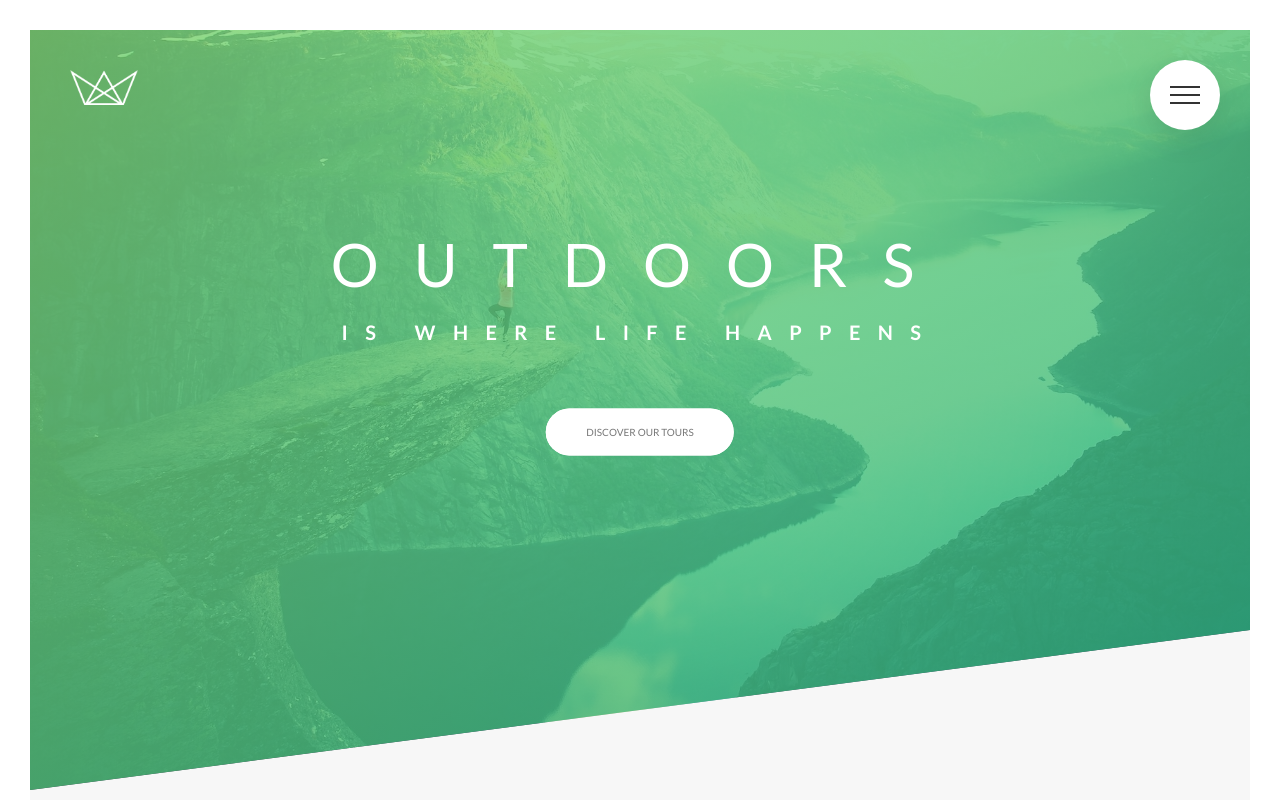
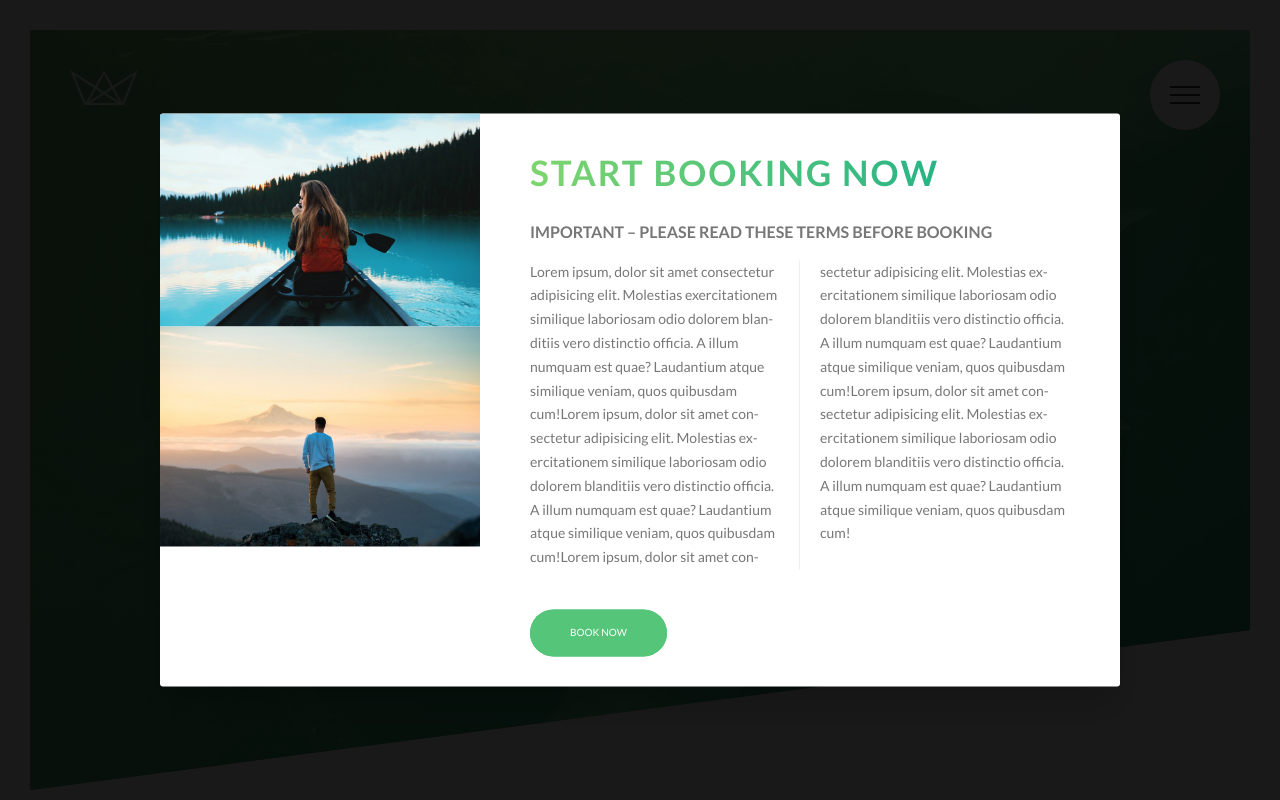
Before and after one commit to fajfara/naturetours, a website: page index.html in a window 1280 px wide. Shown: the top 800 px of the page. Drawn offline with Linux system fonts and the light colour scheme.

Commit message:
New day new stuff

```diff
--- a/index.html
+++ b/index.html
@@ -482,6 +482,30 @@
         </section>
         -->
 
+        <div class="popup">
+            <div class="popup__content">
+                <div class="popup__left">
+                    <img src="img/nat-8.jpg" alt="Tour Photo" class="popup__img">
+                    <img src="img/nat-9.jpg" alt="Tour photo" class="popup__img">
+                </div>
+                <div class="popup__right">
+                    <h2 class="heading-secondary u-margin-bottom-small">Start booking now</h2>
+                    <h3 class="heading-third u-margin-bottom-small">Important &ndash; Please read these terms before booking</h3>
+                    <p class="popup__text">
+                        Lorem ipsum, dolor sit amet consectetur adipisicing elit. Molestias exercitationem similique
+                         laboriosam odio dolorem blanditiis vero distinctio officia. A illum numquam est quae? Laudantium
+                         atque similique veniam, quos quibusdam cum!Lorem ipsum, dolor sit amet consectetur adipisicing elit. Molestias exercitationem similique
+                         laboriosam odio dolorem blanditiis vero distinctio officia. A illum numquam est quae? Laudantium
+                         atque similique veniam, quos quibusdam cum!Lorem ipsum, dolor sit amet consectetur adipisicing elit. Molestias exercitationem similique
+                         laboriosam odio dolorem blanditiis vero distinctio officia. A illum numquam est quae? Laudantium
+                         atque similique veniam, quos quibusdam cum!Lorem ipsum, dolor sit amet consectetur adipisicing elit. Molestias exercitationem similique
+                         laboriosam odio dolorem blanditiis vero distinctio officia. A illum numquam est quae? Laudantium
+                         atque similique veniam, quos quibusdam cum!
+                    </p>
+                    <a href="#" class="btn btn--green">Book now</a>
+                </div>
+            </div>
+        </div>
 
 
 
--- a/sass/abstract/_mixins.scss
+++ b/sass/abstract/_mixins.scss
@@ -5,3 +5,10 @@
         clear: both;
     }
 }
+
+@mixin absCenter {
+    position: absolute;
+    top: 50%;
+    left: 50%;
+    transform: translate(-50%, -50%);
+}
--- /dev/null
+++ b/sass/components/_popup.scss
@@ -0,0 +1,54 @@
+.popup {
+    height: 100vh;
+    width: 100%;
+    position: fixed;
+    top: 0;
+    left: 0;
+    background-color: rgba($color-black, .9);
+    z-index: 9999;
+
+
+
+    &__content {
+        @include absCenter;
+        width: 75%;
+        background-color: $color-white;
+        box-shadow: 0 2rem 4rem rgba($color-black, .2);
+        border-radius: 3px;
+        display: table;
+        overflow: hidden;
+
+    }
+
+    &__left {
+        width: 33.333333%;
+        display: table-cell;
+    }
+
+    &__right {
+        width: 66.66666667%;
+        display: table-cell;
+        vertical-align: middle;
+        padding: 3rem 5rem;
+    }
+
+    &__img {
+        display: block;
+        width: 100%;
+    }
+
+    &__text {
+        font-size: 1.4rem;
+        margin-bottom: 4rem;
+        -moz-column-count: 2;
+        column-count: 2;
+        -moz-column-gap: 4rem;
+        column-gap: 4rem;
+        -moz-column-rule: 1px solid $color-grey-light-2;
+        column-rule: 1px solid $color-grey-light-2;
+        -moz-hyphens: auto;
+        -ms-hyphens: auto;
+        -webkit-hyphens: auto;
+        hyphens: auto;
+    }
+}
--- a/sass/main.scss
+++ b/sass/main.scss
@@ -15,6 +15,7 @@
 @import "components/stories";
 @import "components/bg-video";
 @import "components/form";
+@import "components/popup";
 
 @import "layout/navigation";
 @import "layout/header";
```
Also changed, not shown: css/style.css.
